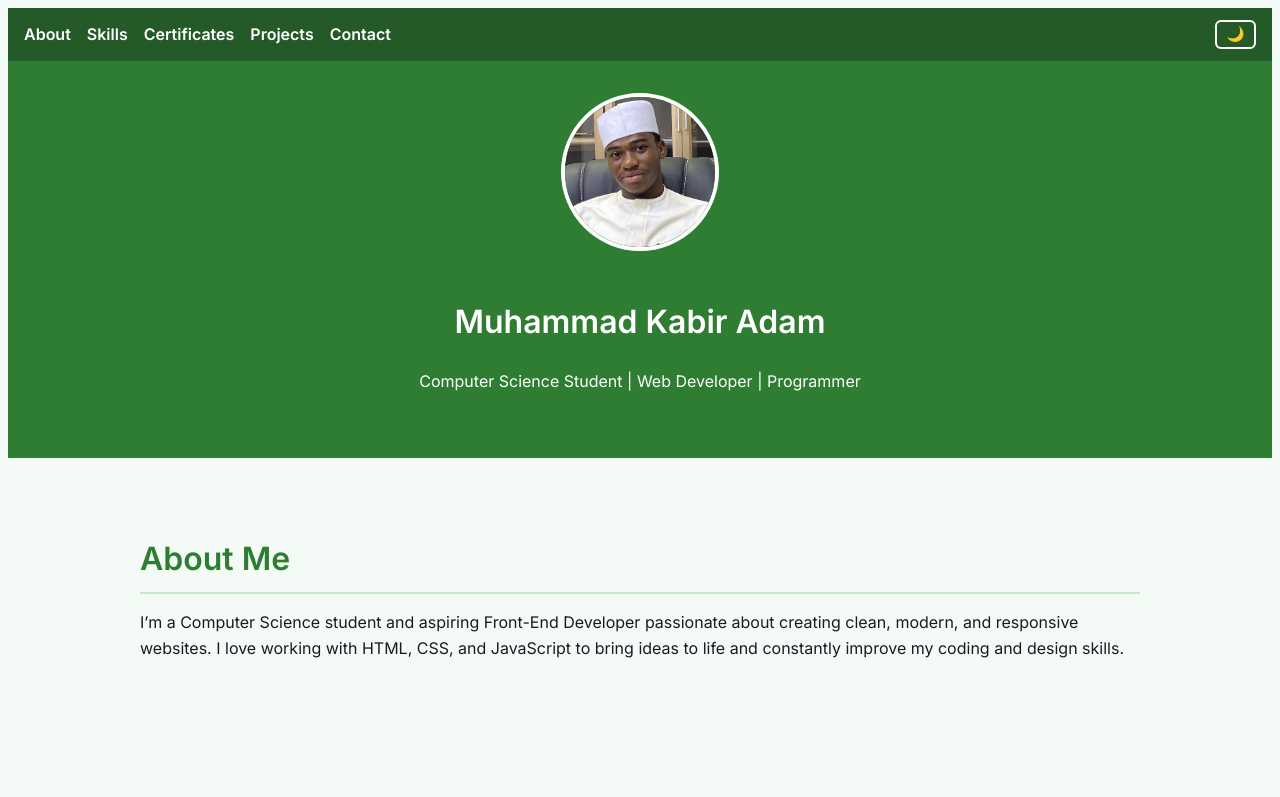
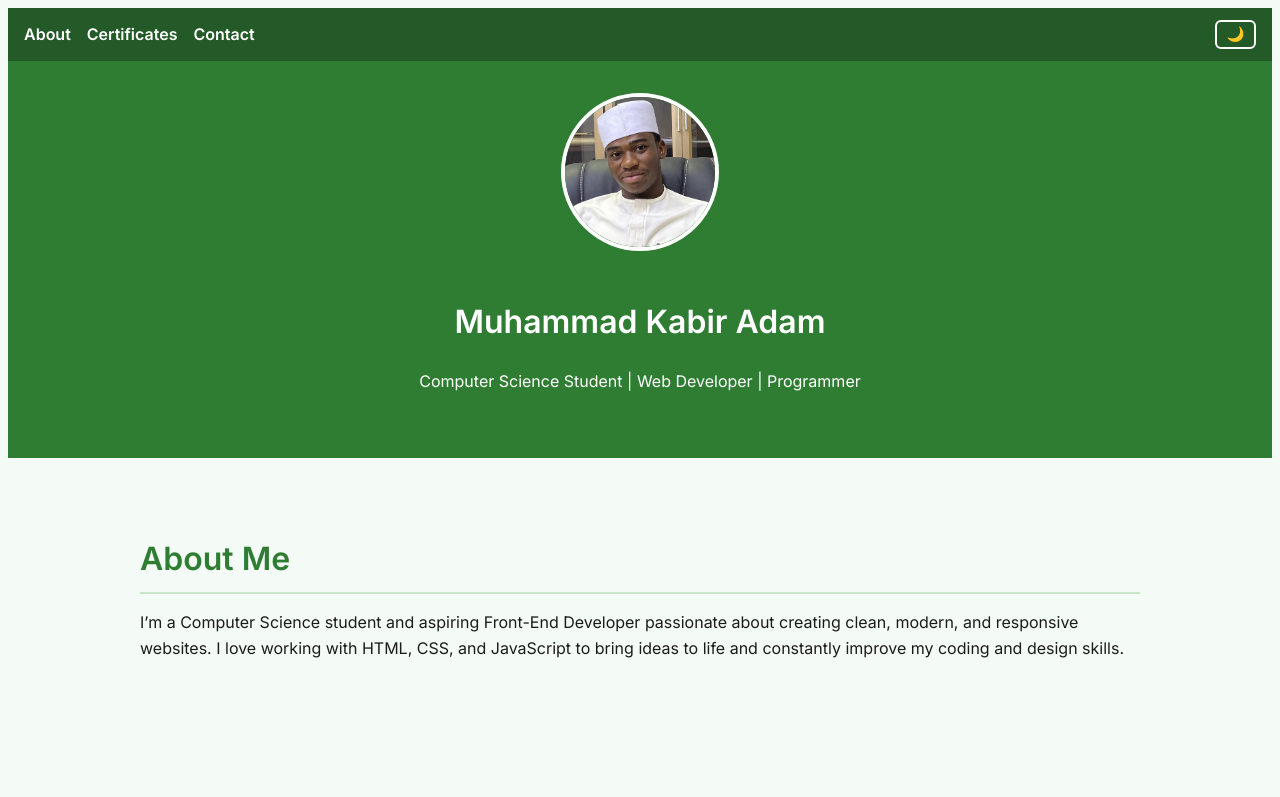
Before and after one commit to mkgenius/My-Portfolio, a plain HTML site: page index.html in a window 1280 px wide. Shown: the top 797 px of the page. Drawn offline with Linux system fonts and the light colour scheme.

Commit message:
Update index.html

```diff
--- a/index.html
+++ b/index.html
@@ -15,9 +15,7 @@
     <nav>
       <div class="links">
         <a href="#about">About</a>
-        <a href="#skills">Skills</a>
         <a href="#certificates">Certificates</a>
-        <a href="#projects">Projects</a>
         <a href="#contact">Contact</a>
       </div>
       <button class="toggle" onclick="toggleDarkMode()">🌙</button>
```
